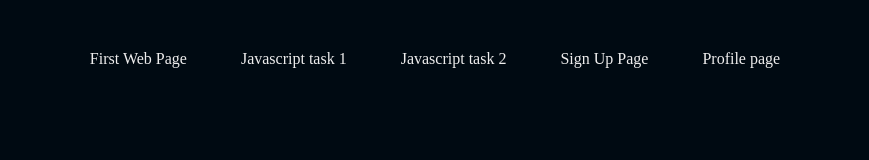
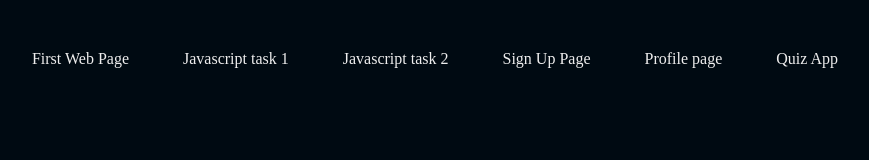
Before and after one commit to lawrencelucky/Lawrence, a plain HTML site: page index.html in a window 1280 px wide. Shown: the whole page, without its empty margins (180-1049 px from the left). Drawn offline with Linux system fonts and the light colour scheme.

Commit message:
Adding files

```diff
--- a/index.html
+++ b/index.html
@@ -41,6 +41,7 @@
       <a href="./javascript_task2/index.html">Javascript task 2</a>
       <a href="./sign_up_page/index.html">Sign Up Page</a>
       <a href="./profile_page/index.html">Profile page</a>
+      <a href="./quiz_app/index.html">Quiz App</a>
     </section>
   </body>
 </html>
```
